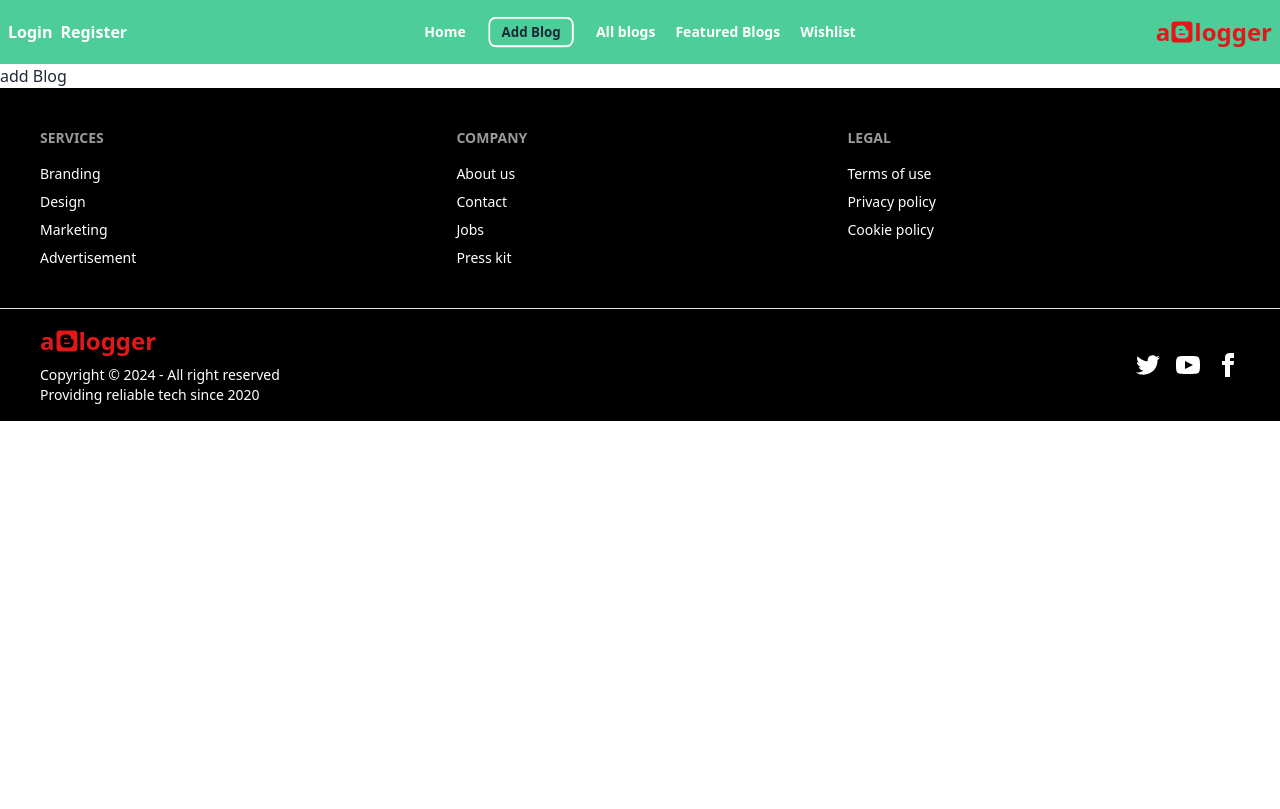
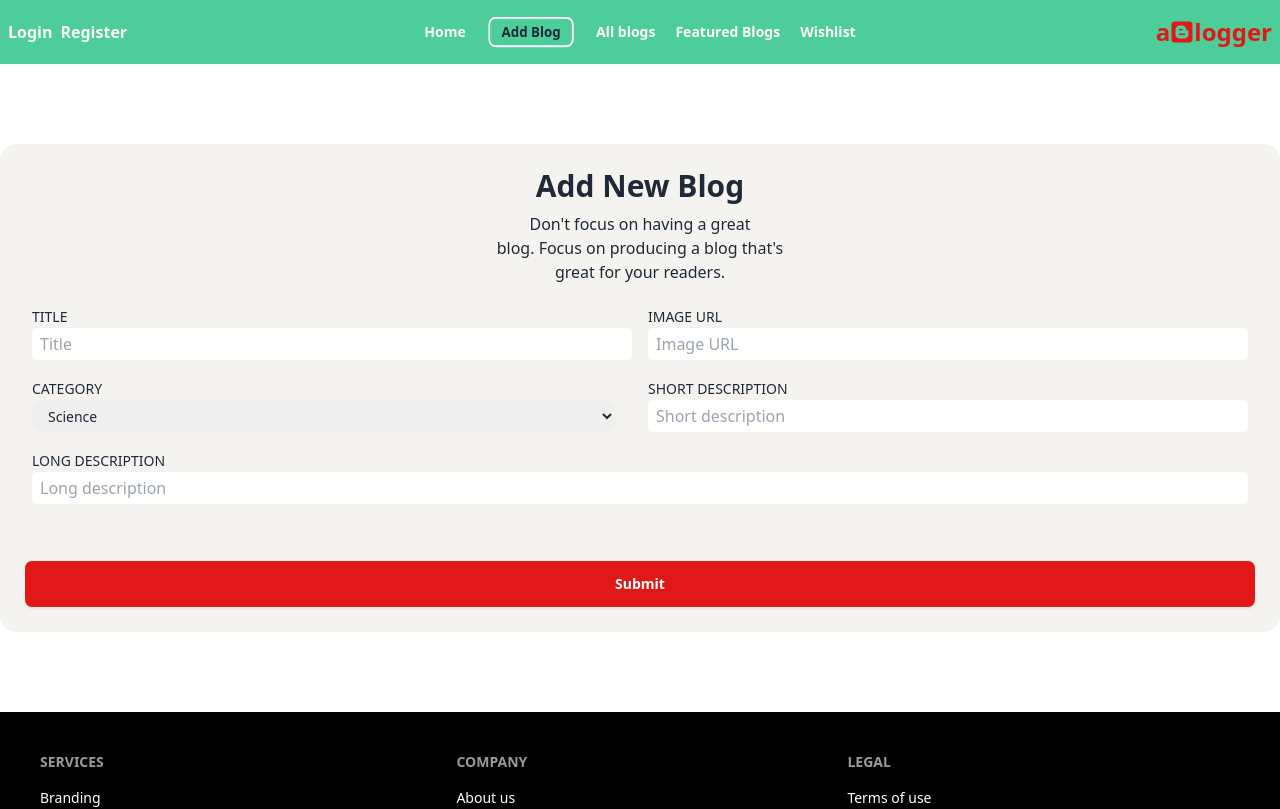
Before and after one commit to Mdafsarx/ph-11-as-client, a React (Vite) app: page /addBlog in a window 1280 px wide. Shown: the top 809 px of the page. Built offline with nearby package versions, Linux system fonts and the light colour scheme; no server answers.

Commit message:
add blogs 50% done

```diff
--- a/src/Auth/AuthProvider.jsx
+++ b/src/Auth/AuthProvider.jsx
@@ -1,4 +1,4 @@
-import { GithubAuthProvider, GoogleAuthProvider, createUserWithEmailAndPassword, signInWithPopup } from "firebase/auth";
+import { GithubAuthProvider, GoogleAuthProvider, createUserWithEmailAndPassword, signInWithEmailAndPassword, signInWithPopup } from "firebase/auth";
 import { createContext } from "react";
 import auth from "../../firebase.config";
 
@@ -7,8 +7,12 @@ export const AuthContext = createContext(null)
 const AuthProvider = ({ children }) => {
 
     // register user
-    const registerUser=(email,password)=>{
-       return createUserWithEmailAndPassword(auth,email,password)
+    const registerUser = (email, password) => {
+        return createUserWithEmailAndPassword(auth, email, password)
+    }
+    // login user
+    const loginUser = (email, password) => {
+        return signInWithEmailAndPassword(auth, email, password)
     }
 
 
@@ -24,7 +28,7 @@ const AuthProvider = ({ children }) => {
 
 
     return (
-        <AuthContext.Provider value={{ google , github , registerUser}}>
+        <AuthContext.Provider value={{ google, github, registerUser, loginUser }}>
             {children}
         </AuthContext.Provider>
     );
--- a/src/Error/Error.jsx
+++ b/src/Error/Error.jsx
@@ -5,8 +5,8 @@ import { MdWifiTetheringErrorRounded } from "react-icons/md";
 const Error = () => {
     return (
         <div>
-            <section className="flex items-center min-h-screen  bg-black">
-                <div className="container flex flex-col items-center justify-center px-5 mx-auto my-8 space-y-8 text-center sm:max-w-md">
+            <section className="flex items-center min-h-screen  bg-[url('2.gif')] bg-no-repeat bg-cover">
+                <div className="container flex flex-col items-center justify-center px-5 mx-auto  space-y-4 text-center sm:max-w-md bg-[#00000080] p-4 rounded-2xl">
                     <MdWifiTetheringErrorRounded  className="text-9xl text-white"/>
                     <h1 className="text-4xl uppercase text-red-600">Page not found</h1>
                     <Link  className="px-8 py-3 font-bold rounded btn bg-white text-black uppercase" to={'/'}>home</Link>
--- a/src/Pages/Home/Contract.jsx
+++ b/src/Pages/Home/Contract.jsx
@@ -20,6 +20,7 @@ const Contract = () => {
         showConfirmButton: false,
         timer: 2000
       });
+      e.target.reset()
     }
 
     return (
--- a/src/Pages/Home/Newsletter.jsx
+++ b/src/Pages/Home/Newsletter.jsx
@@ -7,6 +7,7 @@ const Newsletter = () => {
         e.preventDefault();
         //   const email=e.target.email.value ;
         toast.success('Thankyou for subscribing our newsletter')
+        e.target.reset()
     }
 
 
--- a/src/Pages/Home/RecentBlog.jsx
+++ b/src/Pages/Home/RecentBlog.jsx
@@ -1,15 +1,18 @@
 import { useQuery } from "@tanstack/react-query";
 import RecentCard from "./RecentCard";
-import axios from "axios";
+// import axios from "axios";
 import Marquee from "react-fast-marquee";
+import useAxiosUrl from "../../hooks/useAxiosUrl";
 
 const RecentBlog = () => {
+    const axiosUrl=useAxiosUrl()
 
 
     const { data } = useQuery({
         queryKey: ['recent-blog'],
         queryFn: () =>
-            axios.get('http://localhost:2000/blogs')
+            // axios.get('http://localhost:2000/blogs')
+               axiosUrl.get('/blogs')
                 .then((data) =>
                     data.data
                 ),
--- a/src/Pages/Log/Login.jsx
+++ b/src/Pages/Log/Login.jsx
@@ -5,7 +5,7 @@ import toast from "react-hot-toast";
 
 const Login = () => {
 
-    const { google, github } = useAuth();
+    const { google, github , loginUser } = useAuth();
 
     function handleGoogle() {
         google()
@@ -31,6 +31,22 @@ const Login = () => {
             })
     }
 
+    // login user
+    function handleSubmit(e){
+      e.preventDefault();
+      const email=e.target.email.value;
+      const password=e.target.password.value ;
+      loginUser(email,password)
+      .then(()=>{
+        toast.success('Login successful 🎉')
+        e.target.reset()
+      })
+      .catch(error=>{
+        toast.error(error.message)
+      })
+
+    }
+
     return (
         <div>
             <div className="md:bg-[url('3.gif')] bg-no-repeat bg-cover md:min-h-[90vh] flex justify-center items-center">
@@ -38,10 +54,10 @@ const Login = () => {
                 <div className="flex flex-col w-full max-w-md p-12 space-y-4 text-center  bg-white md:rounded-2xl shadow-2xl  text-black">
                     <h1 className="text-2xl font-bold text-blue-600 uppercase">Login your account</h1>
 
-                    <form className="flex flex-col w-full">
-                        <label htmlFor="username" className="self-start text-xs font-semibold">Email</label>
-                        <input id="username" type="text" className="flex items-center h-12 px-4 mt-2 rounded border-black border " required/>
-                        <label htmlFor="password" className="self-start mt-3 text-xs font-semibold">Password</label>
+                    <form className="flex flex-col w-full" onSubmit={handleSubmit}>
+                        <label className="self-start text-xs font-semibold">Email</label>
+                        <input id="email" type="email" className="flex items-center h-12 px-4 mt-2 rounded border-black border " required/>
+                        <label className="self-start mt-3 text-xs font-semibold">Password</label>
                         <input id="password" type="password" className="flex items-center h-12 px-4 mt-2 rounded border-black border" required/>
                         <button type="submit" className="btn btn-block bg-black text-white mt-3">Login</button>
                     </form>
--- a/src/Pages/Register/Register.jsx
+++ b/src/Pages/Register/Register.jsx
@@ -3,7 +3,7 @@ import { Link } from "react-router-dom";
 import useAuth from "../../hooks/useAuth";
 import auth from "../../../firebase.config";
 import { updateProfile } from "firebase/auth";
-import { toast } from "react-toastify";
+import toast from "react-hot-toast";
 
 const Register = () => {
     const { google, github, registerUser } = useAuth();
@@ -40,6 +40,10 @@ const Register = () => {
         const url = e.target.url.value;
         const email = e.target.email.value;
         const password = e.target.password.value;
+        if (password.length <= 5) return toast.warning('Password must be at least six characters long')
+        if (!/^(?=.*[A-Z]).+$/.test(password)) return toast.warning('Password must have an uppercase letter')
+        if (!/^(?=.*@).+$/.test(password)) return toast.warning('Password must contain special character at @')
+        if (!/^(?=.*\d).+$/.test(password)) return toast.warning('Password must contain at least one number')
         registerUser(email, password)
             .then(result => {
                 if (result.user) {
@@ -47,6 +51,7 @@ const Register = () => {
                         displayName: name, photoURL: url,
                     }).then(() => {
                         toast.success("Register successful 🎉")
+                        e.target.reset()
                     }).catch((error) => {
                         toast.error(error.message)
                     });
--- a/src/Pages/addBlog/AddBlog.jsx
+++ b/src/Pages/addBlog/AddBlog.jsx
@@ -1,7 +1,82 @@
+/* eslint-disable react/no-unescaped-entities */
+import { useState } from "react";
+import { toast } from "react-toastify";
+import useAxiosUrl from "../../hooks/useAxiosUrl";
+// import toast from "react-hot-toast";
+
 const AddBlog = () => {
+    const [category,setCategory]=useState('');
+    const axiosUrl=useAxiosUrl()
+
+
+   function handleCategory(e){
+      setCategory(e.target.value)
+   }
+
+   function handleSubmit(e){
+      e.preventDefault();
+      const title=e.target.title.value;
+      const image=e.target.url.value;
+      const description=e.target.short.value;
+      const longDescription=e.target.long.value;
+      if(category.length<1)return toast.warn('Please fill the category')
+     const blog ={title,image,description,longDescription,category}
+      axiosUrl.post('/blogs',blog)
+      .then(data=>{
+        console.log(data.data)
+      })
+      .catch(error=>{
+        console.log(error)
+      })
+
+   }
+
+
+
     return (
-        <div>
-            add Blog
+        <div className="max-w-7xl mx-auto md:my-20 md:px-5 lg:px-0">
+            <section className="p-6 bg-[#F4F3F0] rounded-2xl">
+                <div className="text-center space-y-2 pb-3">
+                    <h1 className="text-3xl font-bold">Add New Blog</h1>
+                    <p className="text-balance">Don't focus on having a great <br /> blog. Focus on producing a blog that's <br /> great for your readers.</p>
+                </div>
+                <form className="container flex flex-col mx-auto space-y-12" onSubmit={handleSubmit}>
+                    <fieldset className="grid grid-cols-4 gap-4 rounded-md p-2">
+                        <div className="grid grid-cols-6 gap-4 col-span-full lg:col-span-full">
+                            <div className="col-span-full sm:col-span-3">
+                                <label className="text-sm uppercase">Title</label>
+                                <input id="title" type="text" placeholder="Title" className="w-full rounded-md p-1 pl-2" required/>
+                            </div>
+                            <div className="col-span-full sm:col-span-3">
+                                <label className="text-sm uppercase">Image url</label>
+                                <input id="url" type="url" placeholder="Image URL" className="w-full rounded-md  p-1 pl-2" required/>
+                            </div>
+                            <div className="col-span-full sm:col-span-3">
+                                <label className="text-sm uppercase">category</label>
+                                <select className="select-sm rounded-[8px] select-bordered w-full max-w-[583px] block" onChange={handleCategory} required >
+                                    <option value={'Science'}>Science</option>
+                                    <option value="Food">Food</option>
+                                    <option value="History">History</option>
+                                    <option value="Travel">Travel</option>
+                                    <option value="Self-Improvement">Self-Improvement</option>
+                                    <option value="Wellness">Wellness</option>
+                                </select>
+                            </div>
+                            <div className="col-span-full sm:col-span-3">
+                                <label className="text-sm uppercase">short description</label>
+                                <input id="short" type="text" placeholder="Short description" className="w-full rounded-md p-1 pl-2" required/>
+                            </div>
+
+                            <div className="col-span-full sm:col-span-full">
+                                <label className="text-sm uppercase">long description</label>
+                                <input id="long" type="text" placeholder="Long description" className="w-full rounded-md p-1 pl-2" required/>
+                            </div>
+
+                        </div>
+                    </fieldset>
+                       <button className="btn btn-block bg-[#E21818] text-white">Submit</button>
+                </form>
+            </section>
         </div>
     );
 };
--- /dev/null
+++ b/src/hooks/useAxiosUrl.jsx
@@ -0,0 +1,10 @@
+import axios from "axios";
+
+const useAxiosUrl = () => {
+    const axiosUrl = axios.create({
+        baseURL: 'http://localhost:2000',
+      });
+    return axiosUrl
+};
+
+export default useAxiosUrl;
```
Also changed, not shown: 1 other file (tests, documents, lock files or other folders).
